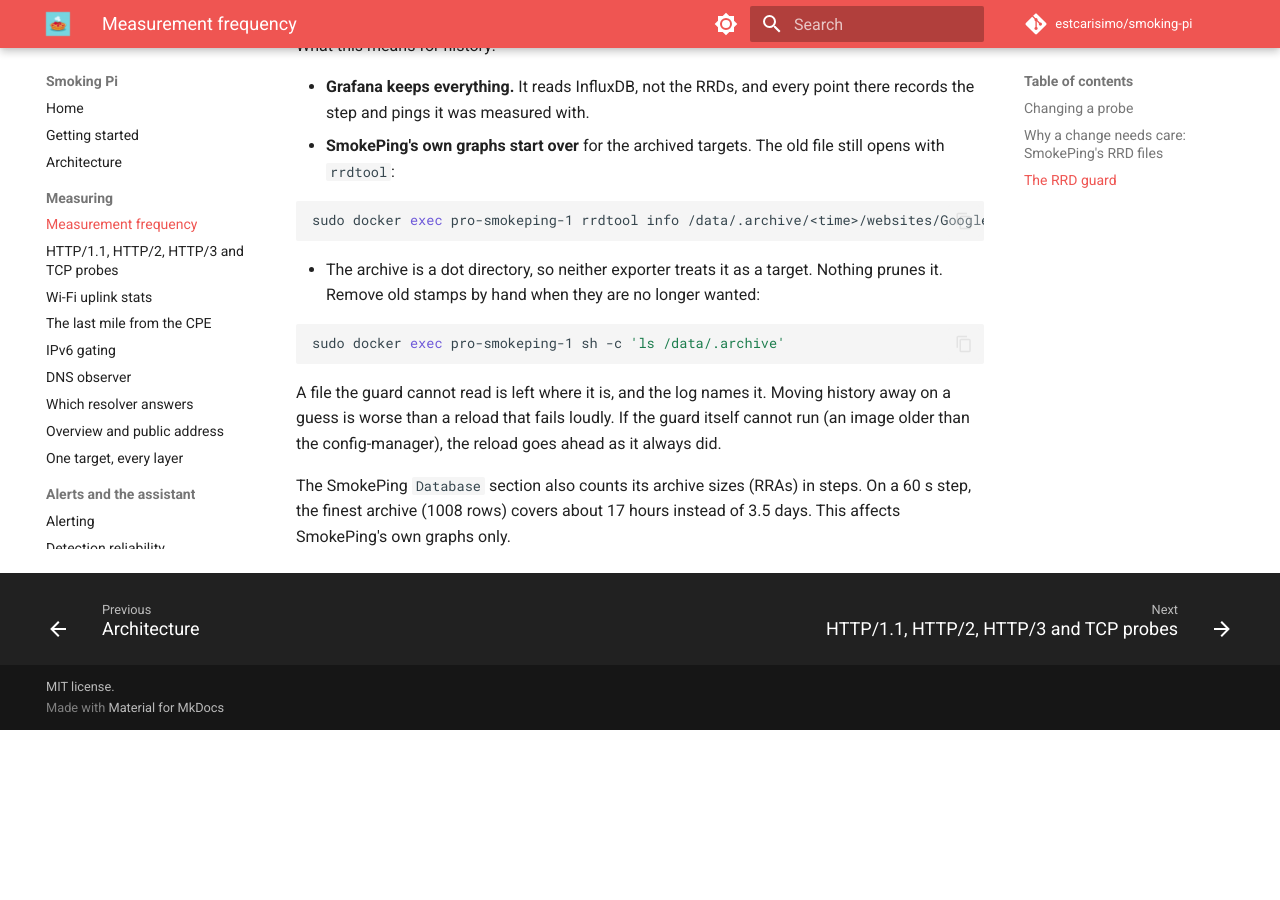
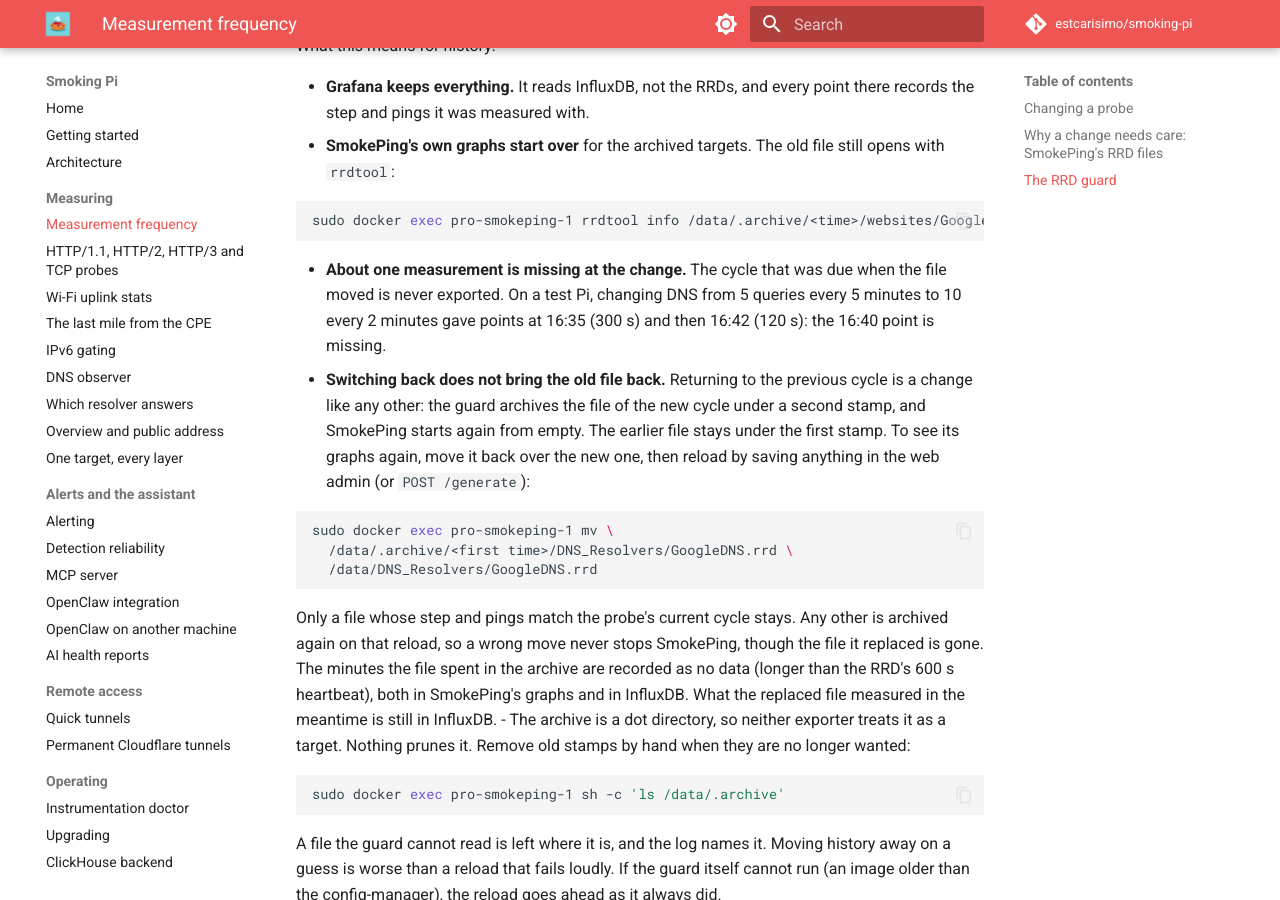
Before and after one commit to estcarisimo/smoking-pi, an MkDocs documentation site: the page built from docs/measurement-frequency.md, in a window 1280 px wide and 900 px high, scrolled down 1808 px. Built offline with MkDocs 1.6.1 and Material for MkDocs 9.7.7, drawn with Linux system fonts in a browser that asks for light colours; comment, search, counter and statistics services are not loaded; before the commit the page ends 2538 px from its top, so only the background shows below that.

Commit message:
docs(probes): changing a probe's cycle drops about one point, and switching back needs a manual restore
Tested end to end on the staging Pi through the web form: DNS 300 s/5 ->
120 s/10 -> 300 s/5. Archive, reload, exporter, alerter and MCP all
followed the change. The page now says what the test showed and did not
say before: the point due at the change is never exported, and going back
starts SmokePing from empty unless the archived file is moved back
(restore tested on the same Pi).

Co-Authored-By: Claude Opus 5.5 <noreply@anthropic.com>

````diff
--- a/docs/measurement-frequency.md
+++ b/docs/measurement-frequency.md
@@ -94,6 +94,29 @@ What this means for history:
   sudo docker exec pro-smokeping-1 rrdtool info /data/.archive/<time>/websites/Google.rrd
   ```
 
+- **About one measurement is missing at the change.** The cycle that was
+  due when the file moved is never exported. On a test Pi, changing DNS
+  from 5 queries every 5 minutes to 10 every 2 minutes gave points at
+  16:35 (300 s) and then 16:42 (120 s): the 16:40 point is missing.
+- **Switching back does not bring the old file back.** Returning to the
+  previous cycle is a change like any other: the guard archives the file
+  of the new cycle under a second stamp, and SmokePing starts again from
+  empty. The earlier file stays under the first stamp. To see its graphs
+  again, move it back over the new one, then reload by saving anything in
+  the web admin (or `POST /generate`):
+
+  ```bash
+  sudo docker exec pro-smokeping-1 mv \
+    /data/.archive/<first time>/DNS_Resolvers/GoogleDNS.rrd \
+    /data/DNS_Resolvers/GoogleDNS.rrd
+  ```
+
+  Only a file whose step and pings match the probe's current cycle
+  stays. Any other is archived again on that reload, so a wrong move
+  never stops SmokePing, though the file it replaced is gone. The minutes the file spent in the archive are recorded
+  as no data (longer than the RRD's 600 s heartbeat), both in
+  SmokePing's graphs and in InfluxDB. What the replaced file measured in
+  the meantime is still in InfluxDB.
 - The archive is a dot directory, so neither exporter treats it as a
   target. Nothing prunes it. Remove old stamps by hand when they are no
   longer wanted:
````
Also changed, not shown: CHANGELOG.md (+14 -0 lines).
